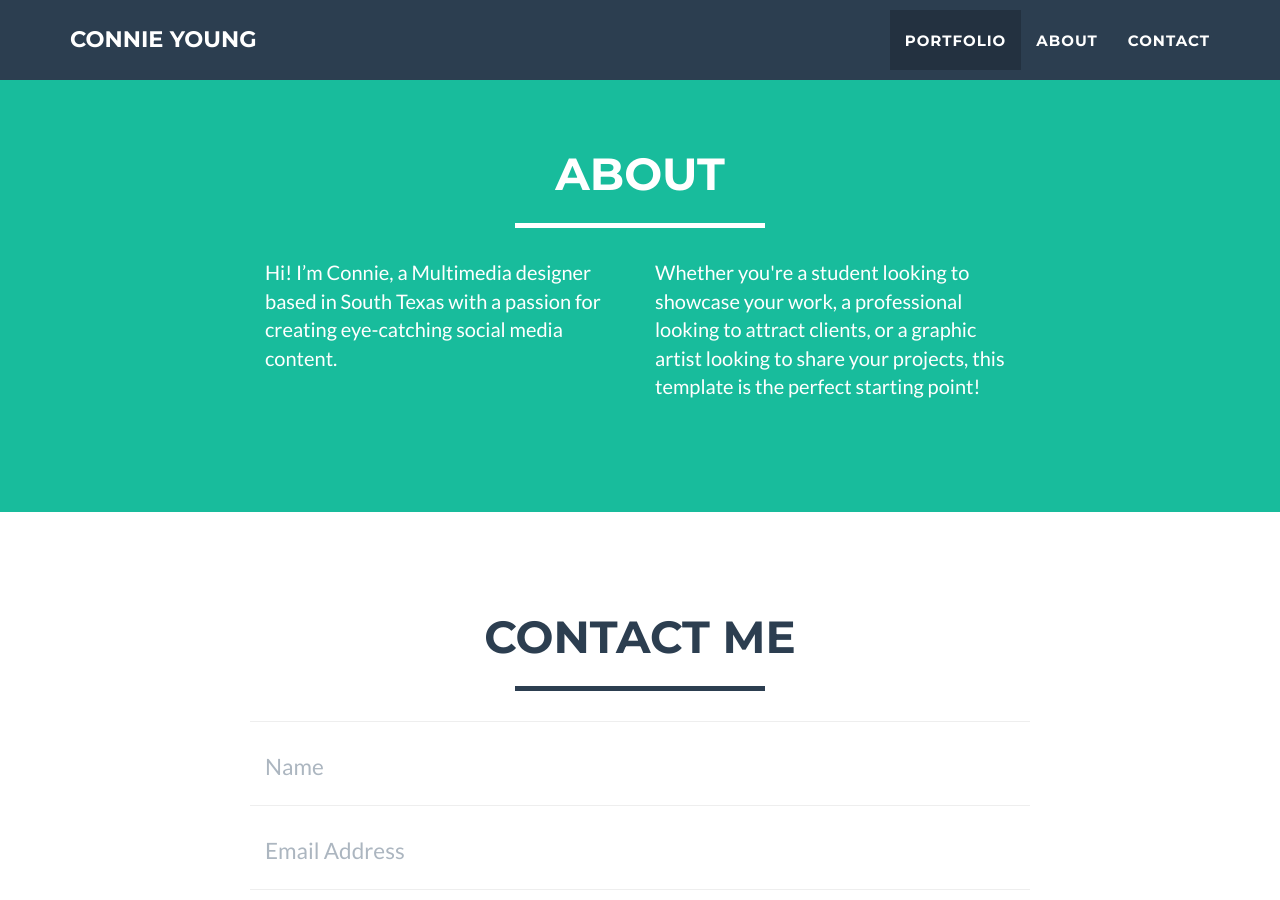
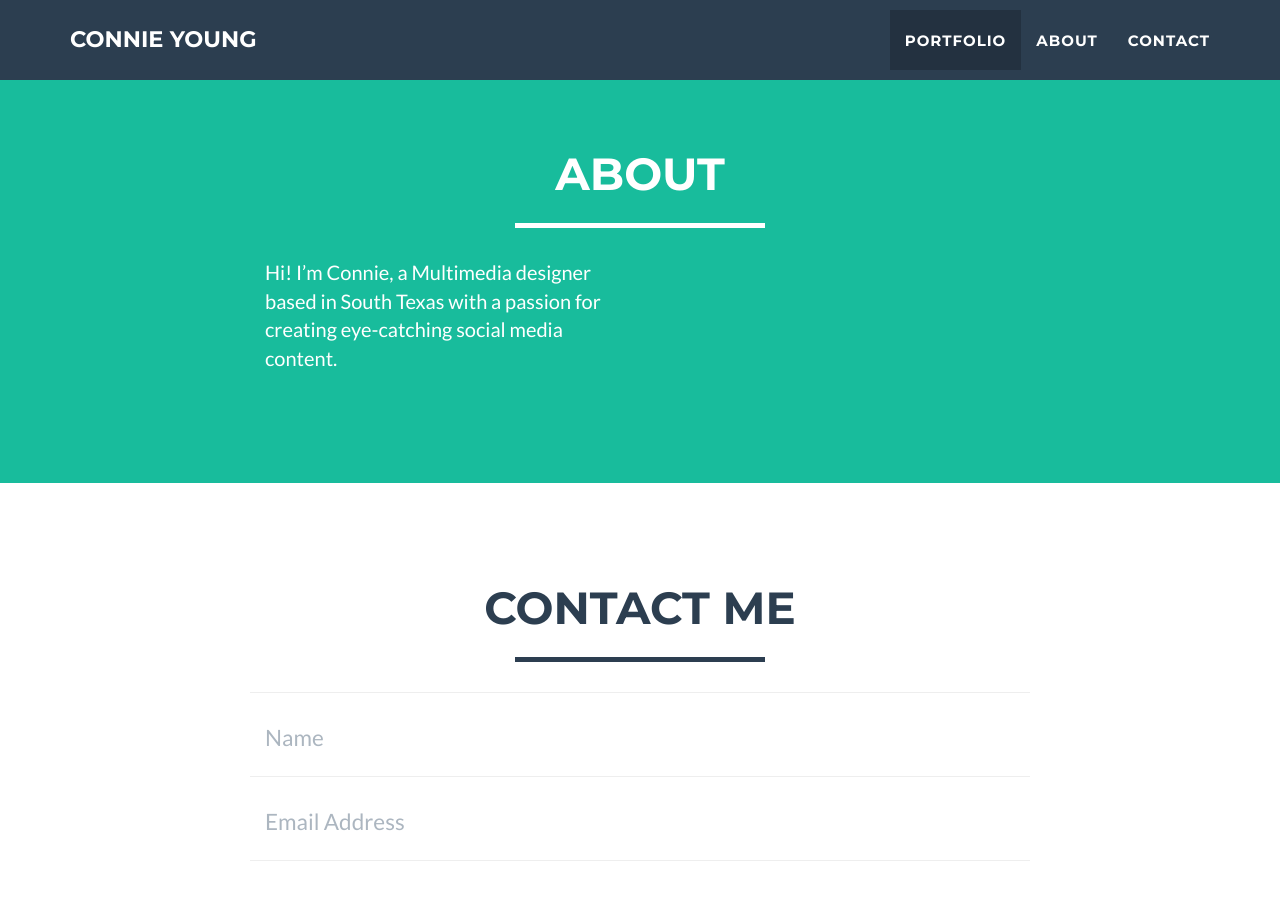
Before and after one commit to conniemyou/cyoung-portfolio, a Jekyll site: the page built from _posts/2014-07-18-project-1.markdown, in a window 1280 px wide and 900 px high, scrolled down 1667 px. Built offline with Jekyll 4.4.1, drawn with Linux system fonts in a browser that asks for light colours.

Commit message:
removed section

```diff
--- a/_includes/about.html
+++ b/_includes/about.html
@@ -11,10 +11,6 @@
       <div class="col-lg-4 col-lg-offset-2">
         <p>Hi! I’m Connie, a Multimedia designer based in South Texas with a passion for creating eye-catching social media content.</p>
       </div>
-      <div class="col-lg-4">
-        <p>Whether you're a student looking to showcase your work, a professional looking to attract clients, or
-          a graphic artist looking to share your projects, this template is the perfect starting point! </p>
-      </div>
     </div>
   </div>
 </section>
```
